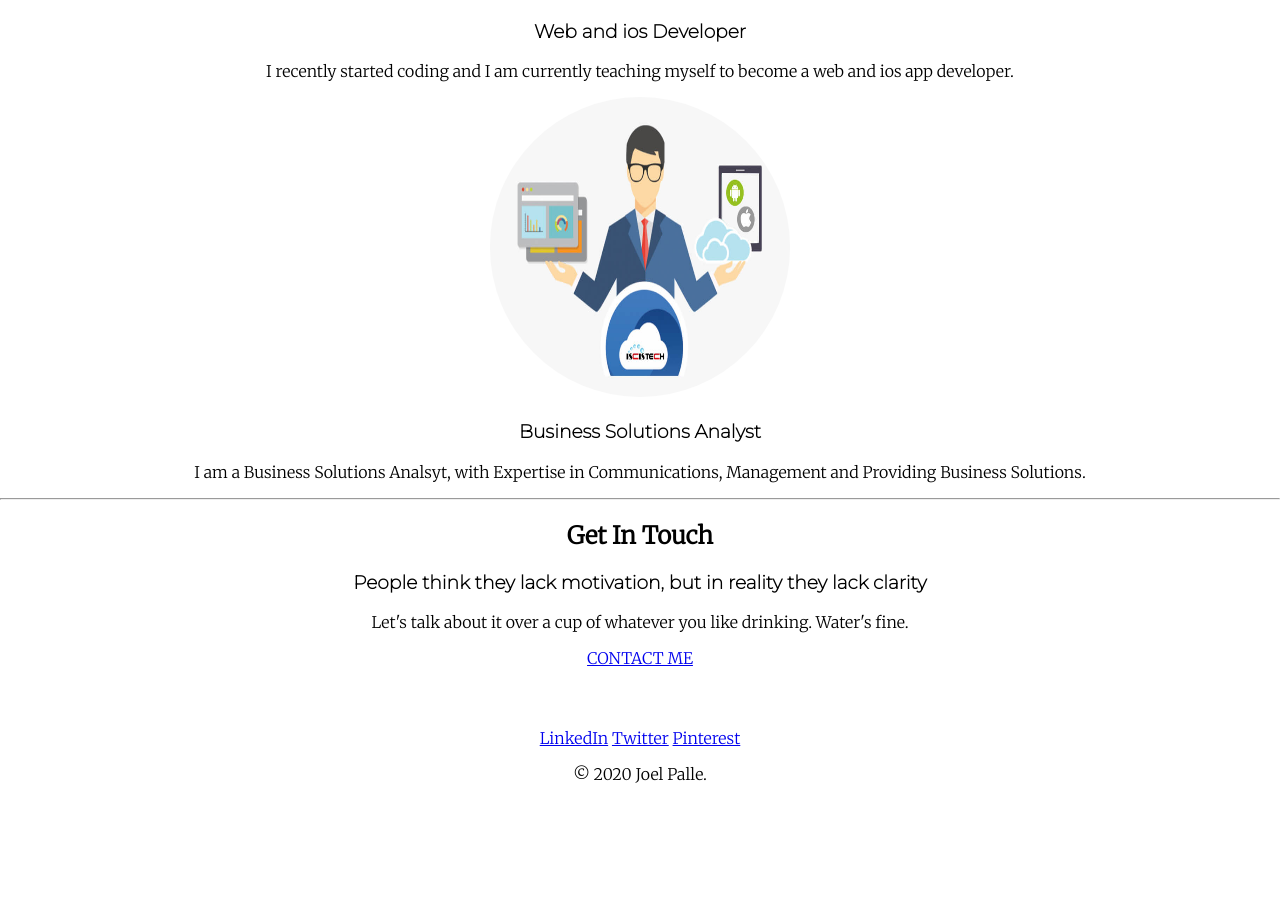
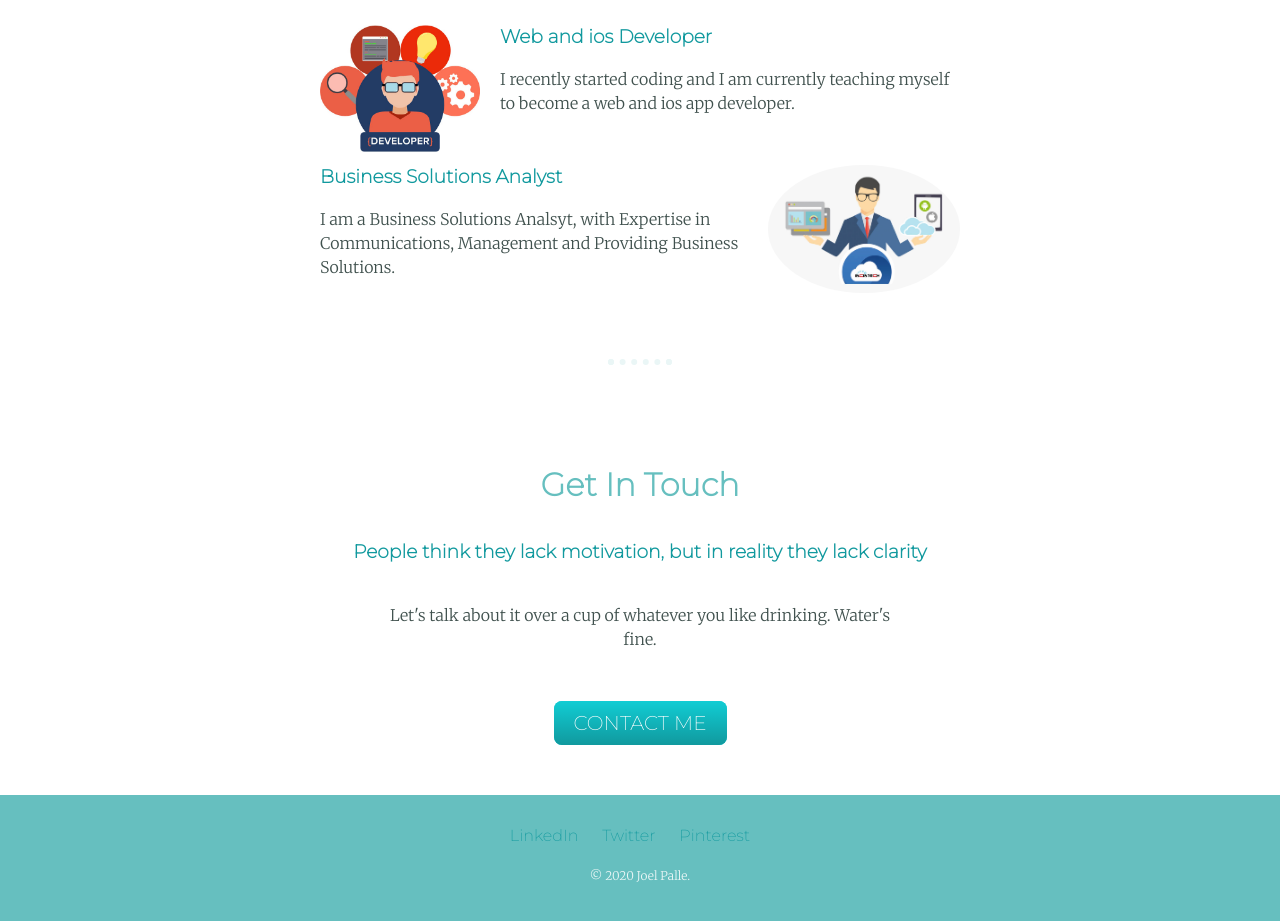
Before and after one commit to Jbdpalle/Resume, a plain HTML site: page index.html in a window 1280 px wide. Shown: the part 1385-2306 px from the top of the page. Before the commit the page ends 2185 px from the top, so only its background shows below. Drawn offline with Linux system fonts and the light colour scheme.

Commit message:
updated css files

```diff
--- a/css/styles.css
+++ b/css/styles.css
@@ -1,59 +1,161 @@
-body{
-  margin:0;
-  text-align:center;
+body {
+  color: #40514E;
+  margin: 0;
+  text-align: center;
   font-family: 'Merriweather', serif;
+}
 
+h1 {
+  color: #66BFBF;
+  font-size: 5.625em;
+  margin: 80px auto 0 auto;
+  font-family: 'Sacramento', cursive;
+  font-weight: normal;
 }
-h1{
-  margin-top: 40px;
-  font-family: 'Sacramento', cursive;
+
+h2 {
+  color: #66BFBF;
+  font-size: 2rem;
+  font-family: 'Montserrat', sans-serif;
+  padding-bottom: 10px;
 }
+
 h3 {
+  color: #11999E;
   font-family: 'Montserrat', sans-serif;
 }
 
+hr {
+  border: dotted #eaf6f6 6px;
+  border-bottom: none;
+  width: 4%;
+  margin: 80px auto;
+}
+
+p {
+  line-height: 1.5;
+}
+
+.introduction {
+  color: #40514E;
+  width: 47%;
+  margin: auto;
+}
+
+.contact-message {
+  width: 40%;
+  margin: 40px auto 60px;
+}
+
 .top-container {
-  background: #e4f5f9;
+  background: #EAF6F6;
   position: relative;
   padding-top: 50px;
+  margin-bottom: 20px;
+}
 
+.profile-image {
+  height: 150px;
+  width: 150px;
+  border-radius: 100%;
+  border: solid #eaf6f6 10px;
 }
-.profile-image {
-  height: 250px;
-  width:250px;
-  border-radius: 50%;
 
+.middle-container {
+  margin: 100px 0;
 }
-.middle-container {
-
-  }
 
 .bottom-container {
+  background-color: #66bfbf;
+  padding-top: 30px;
+  padding-bottom: 30px;
+}
 
+.dot {
+  height: 10px;
+  width: 10px;
+  background-color: #EAF6F6;
+  border-radius: 50%;
+  display: inline-block;
+  margin-top: 15px;
 }
-.Web {
+
+.skill-row {
+  width: 50%;
+  margin: 50px auto;
+  text-align: left;
+}
+
+.web {
   text-decoration: underline;
 }
 
 .top-cloud {
   position: absolute;
   right: 250px;
-
 }
 
 .bottom-cloud {
   position: absolute;
-  left : 250px;
+  left: 250px;
 }
 
-.Wdev-image{
-  height: 350px;
-  width: 350px;
+.Wdev-image {
+  width: 25%;
+  float: left;
+  margin-right: 20px;
 }
 
+.Business-image {
+  width: 30%;
+  border-radius: 50%;
+  float: right;
+  margin-left: 20px;
+}
 
-.Business-image{
-  height: 300px;
-  width: 300px;
-  border-radius: 50%;
+.footer-link {
+  color: #11999E;
+  margin-top: 30px;
+  margin-right: 20px;
+  font-family: 'Montserrat', sans-serif;
+  text-decoration: none;
 }
+
+.footer-link:hover {
+color: #eaf6f6;
+
+}
+
+.btn {
+   background: #11CDD4;
+   background-image: -webkit-linear-gradient(top, #11CDD4, #11999E);
+   background-image: -moz-linear-gradient(top, #11CDD4, #11999E);
+   background-image: -ms-linear-gradient(top, #11CDD4, #11999E);
+   background-image: -o-linear-gradient(top, #11CDD4, #11999E);
+   background-image: linear-gradient(to bottom, #11CDD4, #11999E);
+   -webkit-border-radius: 8px;
+   -moz-border-radius: 8px;
+   border-radius: 8px;
+   color: #FFFFFF;
+   font-family: 'Montserrat', sans-serif;
+   font-size: 20px;
+   padding: 10px 20px;
+   text-decoration: none;
+}
+
+.btn:hover {
+   border: solid #337FED 1px;
+   background: #30E3CB;
+   background-image: -webkit-linear-gradient(top, #30E3CB, #2BC4AD);
+   background-image: -moz-linear-gradient(top, #30E3CB, #2BC4AD);
+   background-image: -ms-linear-gradient(top, #30E3CB, #2BC4AD);
+   background-image: -o-linear-gradient(top, #30E3CB, #2BC4AD);
+   background-image: -linear-gradient(to bottom, #30E3CB, #2BC4AD);
+   text-decoration: none;
+}
+
+.copyright {
+  color: #eaf6f6;
+  font-size: 0.75rem;
+  padding: 10px 0;
+}
```
